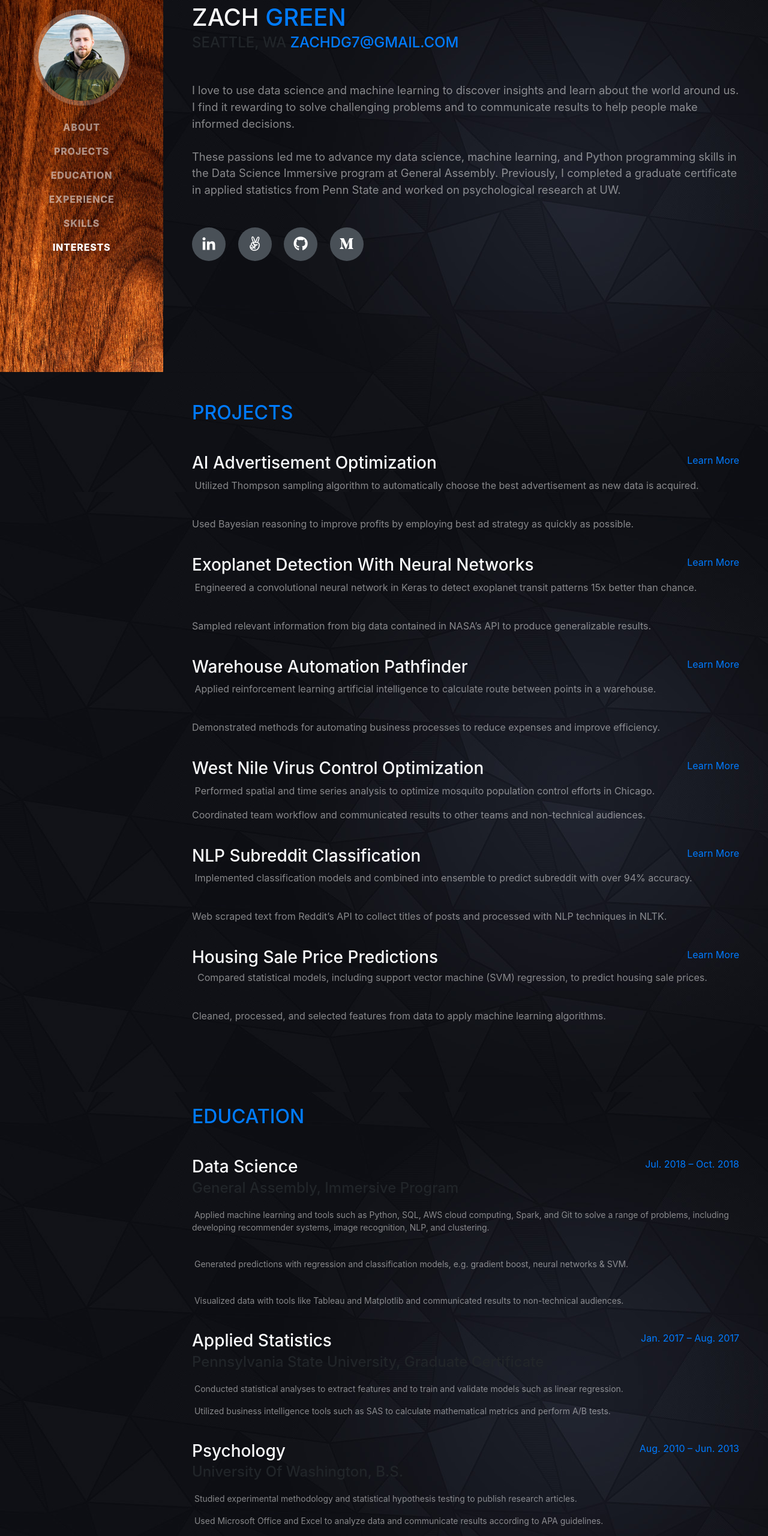
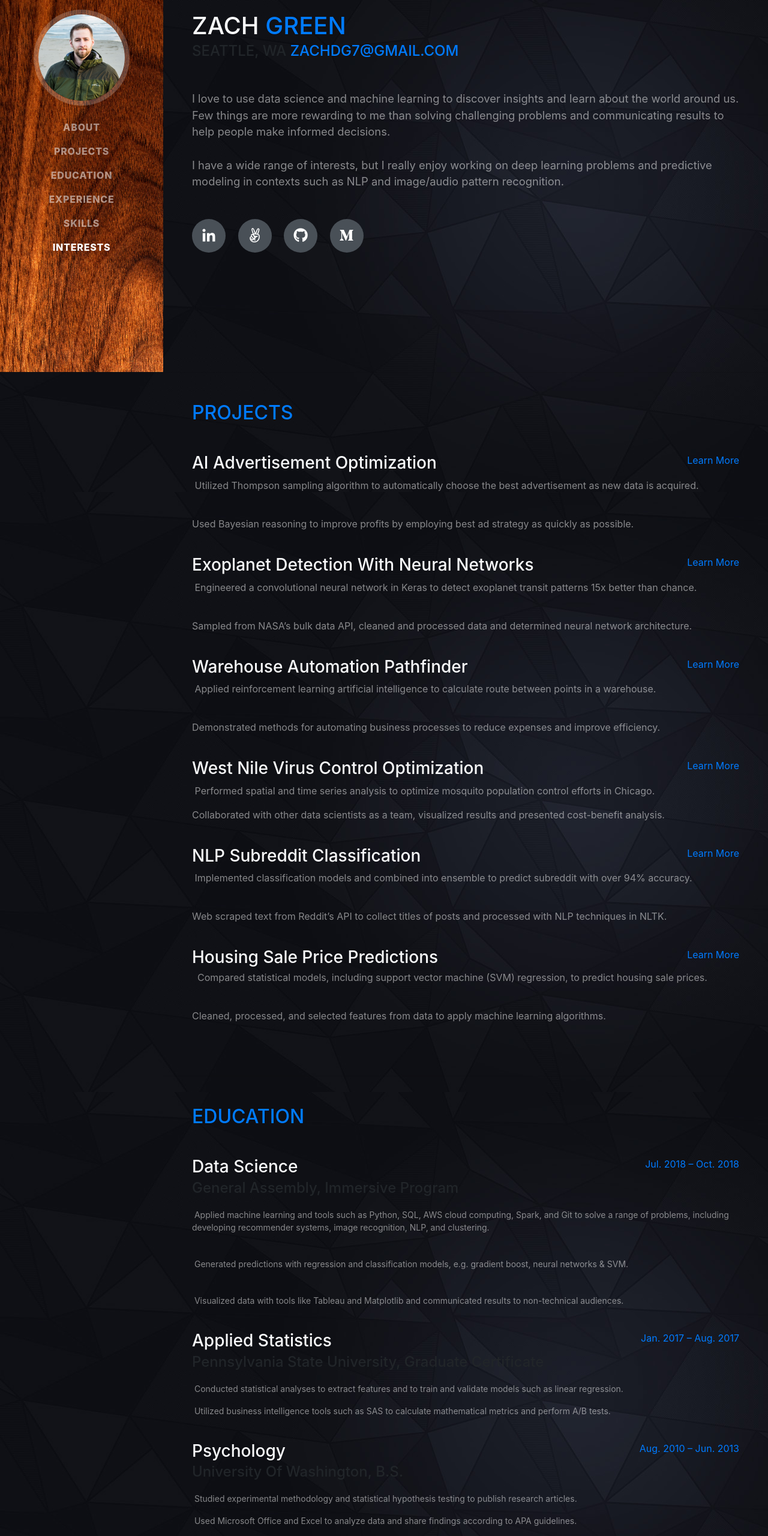
Before and after one commit to zachdg7/zachdg7.github.io, a website with bundled scripts: page index.html in a window 1280 px wide. Shown: the part 180-2740 px from the top of the page at 60% size. Built offline with nearby package versions, Linux system fonts and the light colour scheme; a web font is replaced by a local one.

Commit message:
Rewording

```diff
--- a/index.html
+++ b/index.html
@@ -86,11 +86,10 @@
           </div>
           <p class="lead mb-5 text-white-50">
             I love to use data science and machine learning to discover insights and learn about the world around us.
-            I find it rewarding to solve challenging problems and to communicate results to help people make informed decisions.
+            Few things are more rewarding to me than solving challenging problems and communicating results to help people make informed decisions.
             <br>
             <br>
-            These passions led me to advance my data science, machine learning, and Python programming skills in the Data Science Immersive program at General Assembly.
-            Previously, I completed a graduate certificate in applied statistics from Penn State and worked on psychological research at UW.
+            I have a wide range of interests, but I really enjoy working on deep learning problems and predictive modeling in contexts such as NLP and image/audio pattern recognition.
           </p>
           <div class="social-icons">
             <a href="https://www.linkedin.com/in/zachary-david-green/">
@@ -133,20 +132,15 @@
           <div class="resume-item d-flex flex-column mb-1 flex-lg-row">
             <div class="resume-content mr-auto">
               <h3 class="mb-1 text-light text-capitalize">Exoplanet Detection with Neural Networks</h3>
-              <!-- <div class="subheading mb-3"></div> -->
             </div>
 
             <div class="resume-date text-lg-right flex-lg">
               <span class="text-primary"><a href="https://github.com/zachdg7/Exoplanets">Learn More</a></span>
             </div>
-
-            <!-- <div class="resume-date text-md-right"> -->
-              <!-- <span class="text-primary">March 2013 - Present</span> -->
-            <!-- </div> -->
           </div>
 
           <p class="text-white-50">­­ Engineered a convolutional neural network in Keras to detect exoplanet transit patterns 15x better than chance.</p>
-­	         <p class="text-white-50"> ­Sampled relevant information from big data contained in NASA’s API to produce generalizable results.</p>
+­	         <p class="text-white-50"> ­­Sampled from NASA’s bulk data API, cleaned and processed data and determined neural network architecture.</p>
           <br>
 
           <div class="resume-item d-flex flex-column mb-1 flex-lg-row">
@@ -166,41 +160,25 @@
           <div class="resume-item d-flex flex-column mb-1 flex-lg-row">
             <div class="resume-content mr-auto">
               <h3 class="mb-1 text-light text-capitalize">West Nile Virus Control Optimization</h3>
-              <!-- <div class="subheading mb-3">Intelitec Solutions</div> -->
-
-              <!-- <p class="text-white-50">­ Performed spatial and time series analysis to optimize mosquito population control efforts in Chicago. </p> -->
-<!-- ­	             <p class="text-white-50"> Coordinated team workflow and communicated results to other teams and non-technical audiences.</p> -->
-              <!-- <a href="https://github.com/zachdg7/West_Nile_Virus_Mosquito_Prediction">Learn More</a> -->
             </div>
 
             <div class="resume-date text-lg-right flex-lg">
               <span class="text-primary"><a href="https://github.com/zachdg7/West_Nile_Virus_Mosquito_Prediction">Learn More</a></span>
             </div>
-            <!-- <div class="resume-date text-md-right"> -->
-              <!-- <span class="text-primary">December 2011 - March 2013</span> -->
-            <!-- </div> -->
           </div>
           <p class="text-white-50">­ Performed spatial and time series analysis to optimize mosquito population control efforts in Chicago. </p>
-          <p class="text-white-50"> Coordinated team workflow and communicated results to other teams and non-technical audiences.</p>
+          <p class="text-white-50"> ­Collaborated with other data scientists as a team, visualized results and presented cost-benefit analysis.</p>
           <br>
 
 
           <div class="resume-item d-flex flex-column mb-1 flex-lg-row">
             <div class="resume-content mr-auto">
               <h3 class="mb-1 text-light text-capitalize">NLP Subreddit Classification</h3>
-              <!-- <div class="subheading mb-3">Shout! Media Productions</div> -->
-              <!-- <p class="text-white-50">­	­	Web scraped text from Reddit’s API to collect titles of posts and processed with NLP techniques.</p> -->
-<!-- ­	             <p class="text-white-50"> Designed and evaluated various classification models to predict origin subreddit with over 90% accuracy.</p> -->
-              <!-- <a href="https://github.com/zachdg7/Subreddit_Classification_NLP">Learn More</a> -->
             </div>
 
             <div class="resume-date text-lg-right flex-lg">
               <span class="text-primary"><a href="https://github.com/zachdg7/Subreddit_Classification_NLP">Learn More</a></span>
             </div>
-
-            <!-- <div class="resume-date text-md-right"> -->
-              <!-- <span class="text-primary">July 2010 - December 2011</span> -->
-            <!-- </div> -->
           </div>
 
           <p class="text-white-50">­ ­Implemented classification models and combined into ensemble to predict subreddit with over 94% accuracy.</p>
@@ -278,7 +256,7 @@
             </div>
           </div>
           <p class="text-white-50" style="font-size:14px">­	Studied experimental methodology and statistical hypothesis testing to publish research articles.</p>
-          <p class="text-white-50" style="font-size:14px">­	Used Microsoft Office and Excel to analyze data and communicate results according to APA guidelines.</p>
+          <p class="text-white-50" style="font-size:14px">­	Used Microsoft Office and Excel to analyze data and share findings according to APA guidelines.</p>
 
         </div>
       </section>
@@ -334,8 +312,8 @@
               <div class="col">  <li class="text-primary" type="square"><a class="text-white-50">Model Optimization Data Pipelines</a></li></div>
               <div class="col">  ­<li class="text-primary" type="square"><a class="text-white-50">Data Mining & Web Scraping</a></li></div>
               <div class="w-100"></div>
-              <div class="col">  <li class="text-primary" type="square"><a class="text-white-50">Predictive Algorithms & Forecasting</a></li></div>
-              <div class="col">  <li class="text-primary" type="square"><a class="text-white-50">Data Cleaning </a></li></div>
+              <div class="col">  <li class="text-primary" type="square"><a class="text-white-50">Reinforcement Learning Algorithms</a></li></div>
+              <div class="col">  <li class="text-primary" type="square"><a class="text-white-50">Data Cleaning & Processing</a></li></div>
               <div class="w-100"></div>
               <div class="col">  <li class="text-primary" type="square"><a class="text-white-50">Object and Pattern Recognition in Images</a></li></div>
               <div class="col">  <li class="text-primary" type="square"><a class="text-white-50">Experimental Research Methodology</a></li></div>
@@ -344,12 +322,12 @@
               <div class="col">  <li class="text-primary" type="square"><a class="text-white-50">Data Visualization (Tableau)</a></li></div>
               <div class="w-100"><br><br></div>
               <div class="col text-light" style="font-size:20px"> Data Science</div>
-              <div class="col text-light" style="font-size:20px"> Analytical Software & Tools</div>
+              <div class="col text-light" style="font-size:20px"> Business Intelligence Tools</div>
               <div class="w-100"></div>
               <div class="col">  <li class="text-primary" type="square"><a class="text-white-50">A/B Testing & Bayesian Statistics</a></li></div>
               <div class="col">  <li class="text-primary" type="square"><a class="text-white-50">Pandas, NumPy, Scikit-Learn in Python</a></li></div>
               <div class="w-100"></div>
-              <div class="col">  <li class="text-primary" type="square"><a class="text-white-50">Communicating Complex Concepts</a></li></div>
+              <div class="col">  <li class="text-primary" type="square"><a class="text-white-50">Predictive Algorithms & Forecasting</a></li></div>
               <div class="col">  <li class="text-primary" type="square"><a class="text-white-50">Amazon Web Service Cloud (AWS)</a></li></div>
               <div class="w-100"></div>
               <div class="col">  <li class="text-primary" type="square"><a class="text-white-50">Recommender Systems</a></li></div>
```
